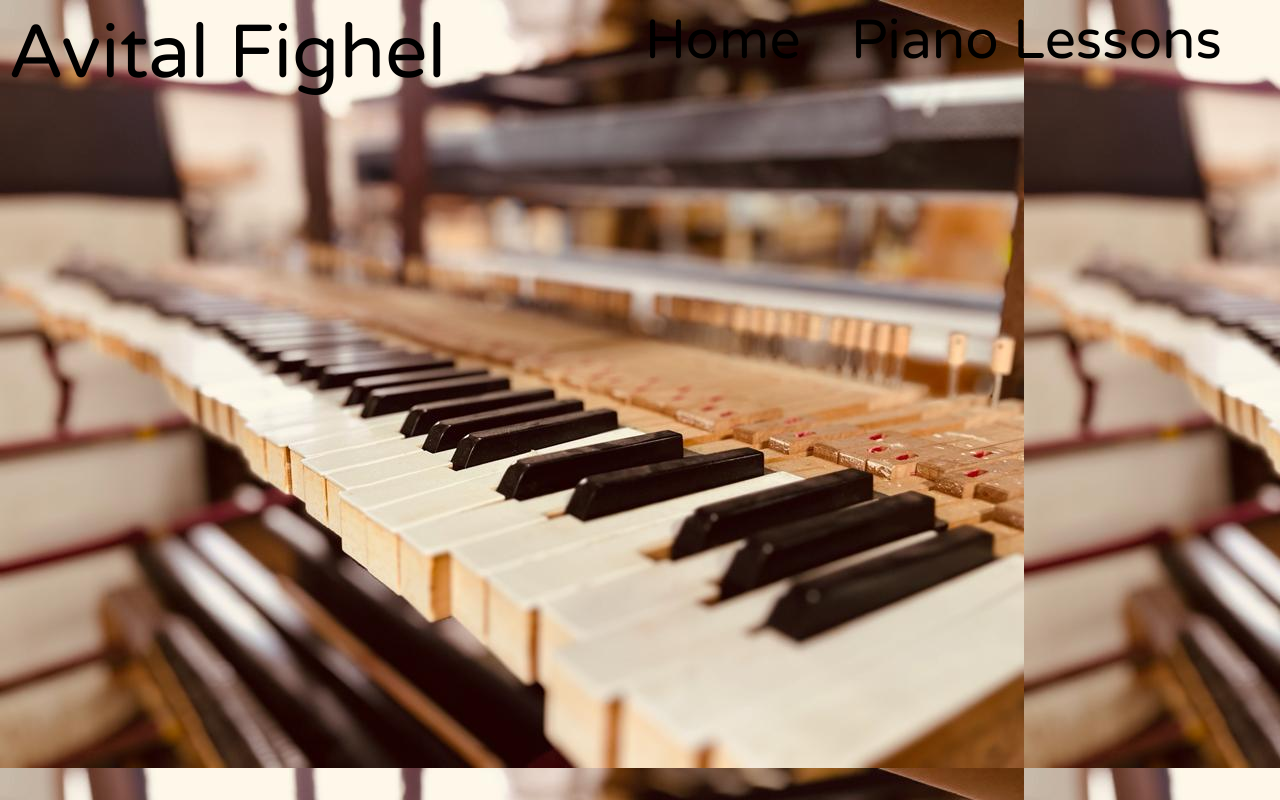
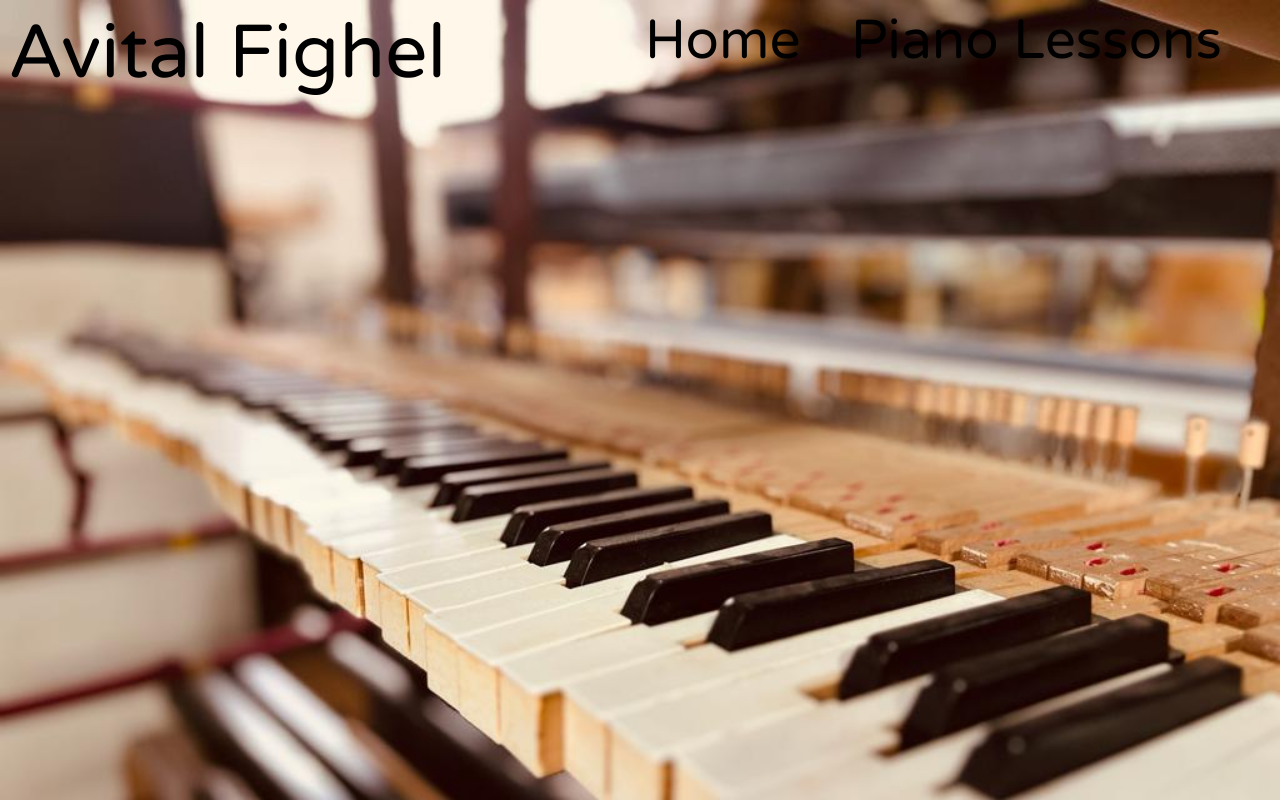
Before and after one commit to Orifig/Avital_Fighel-s_Website, a plain HTML site: page index.html in a window 1280 px wide. Drawn offline with Linux system fonts and the light colour scheme.

Commit message:
styles.css

```diff
--- a/styles.css
+++ b/styles.css
@@ -1,5 +1,7 @@
 body{
     font-family: 'Varela Round', sans-serif;
+    background-size: cover;
+    background-position-y: top;
 }
 
 .NavBar{
@@ -15,7 +17,6 @@ body{
 .NavBarB{
     display: flex;
     font-size: 55px;
-    transition: 3s;
 }
 
 .P1{
```
